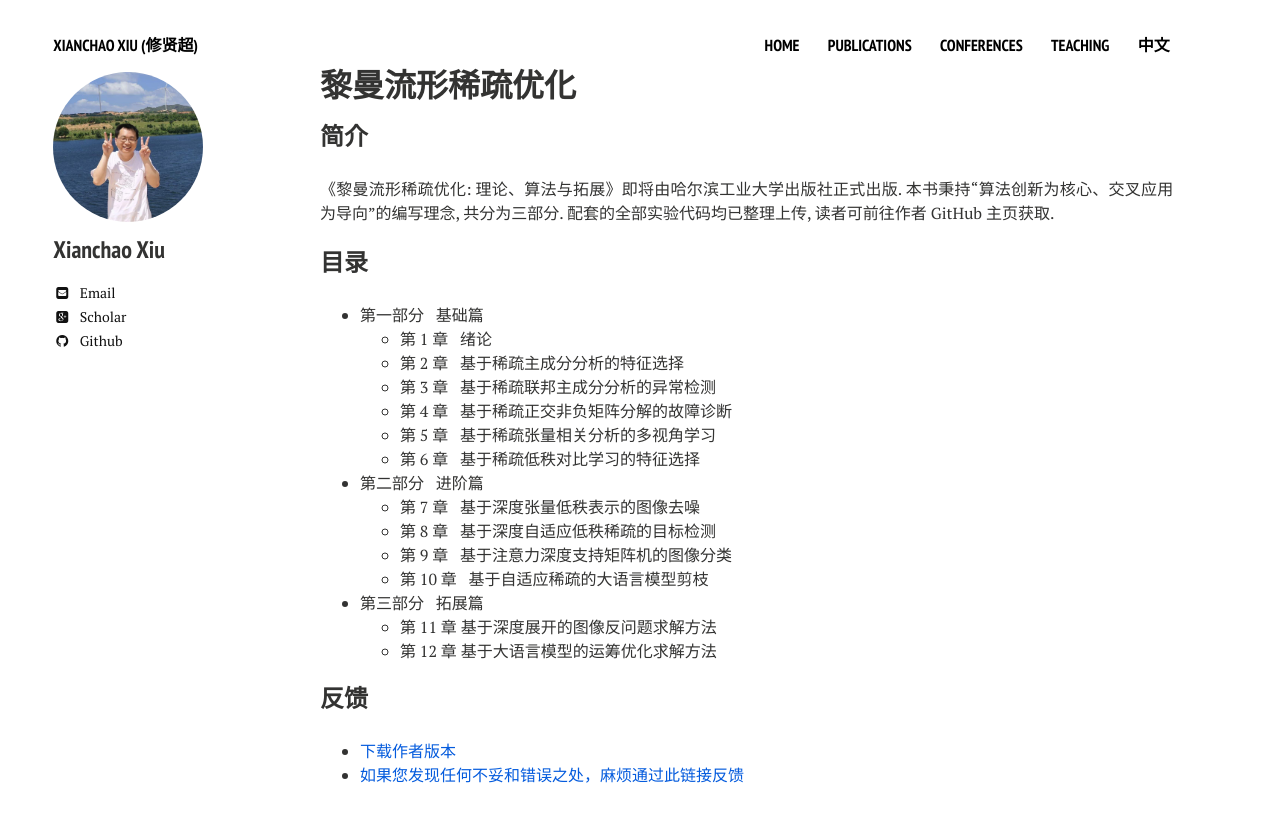
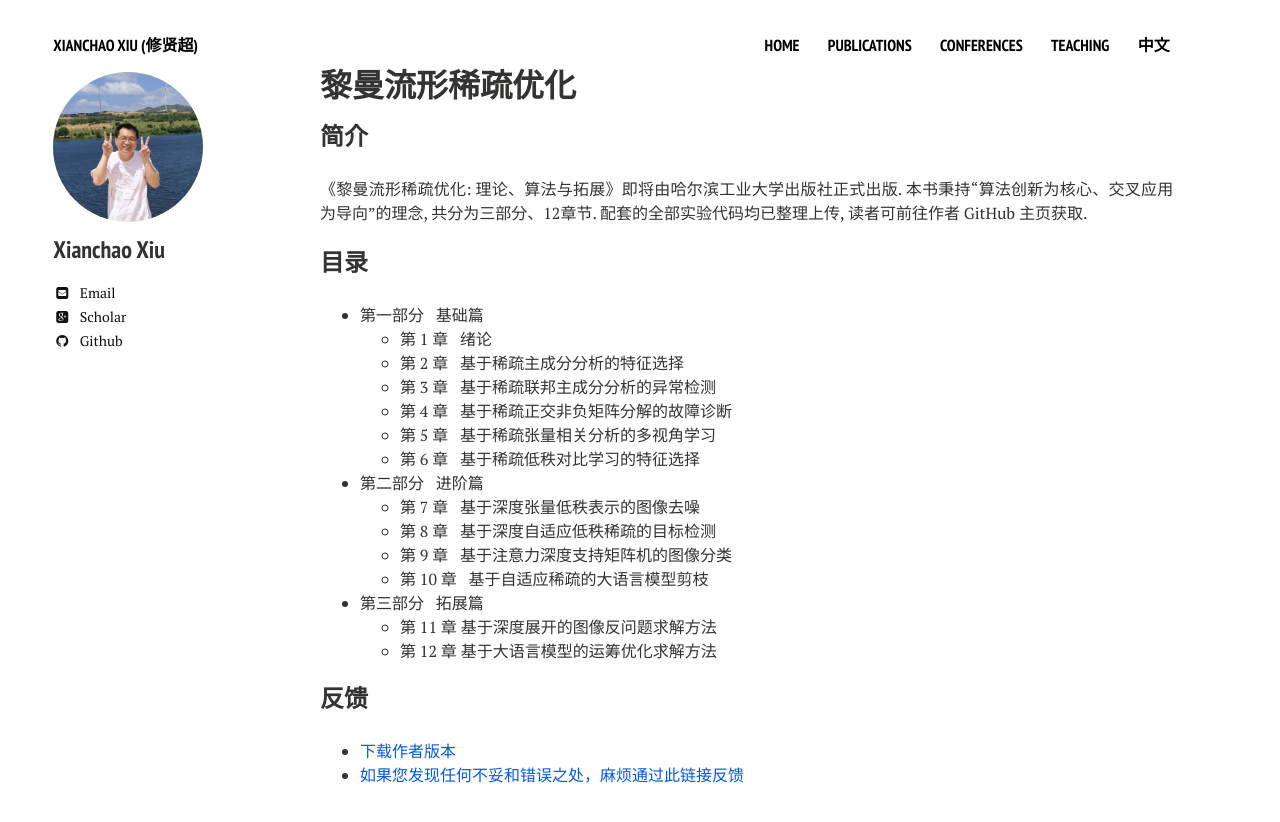
Before and after one commit to xianchaoxiu/xianchaoxiu.github.io, a Jekyll site: the page built from chinese/book/OPT/index.md, in a window 1280 px wide. Shown: the top 822 px of the page. Built offline with Jekyll 4.4.1, drawn with Linux system fonts in a browser that asks for light colours; nearby versions of some CDN libraries.

Commit message:
Update index.md

```diff
--- a/chinese/book/OPT/index.md
+++ b/chinese/book/OPT/index.md
@@ -7,7 +7,7 @@ share: false
 
 ### 简介
 
-《黎曼流形稀疏优化: 理论、算法与拓展》即将由哈尔滨工业大学出版社正式出版. 本书秉持“算法创新为核心、交叉应用为导向”的编写理念, 共分为三部分. 配套的全部实验代码均已整理上传, 读者可前往作者 GitHub 主页获取.
+《黎曼流形稀疏优化: 理论、算法与拓展》即将由哈尔滨工业大学出版社正式出版. 本书秉持“算法创新为核心、交叉应用为导向”的理念, 共分为三部分、12章节. 配套的全部实验代码均已整理上传, 读者可前往作者 GitHub 主页获取.
 
 
 ### 目录
```
